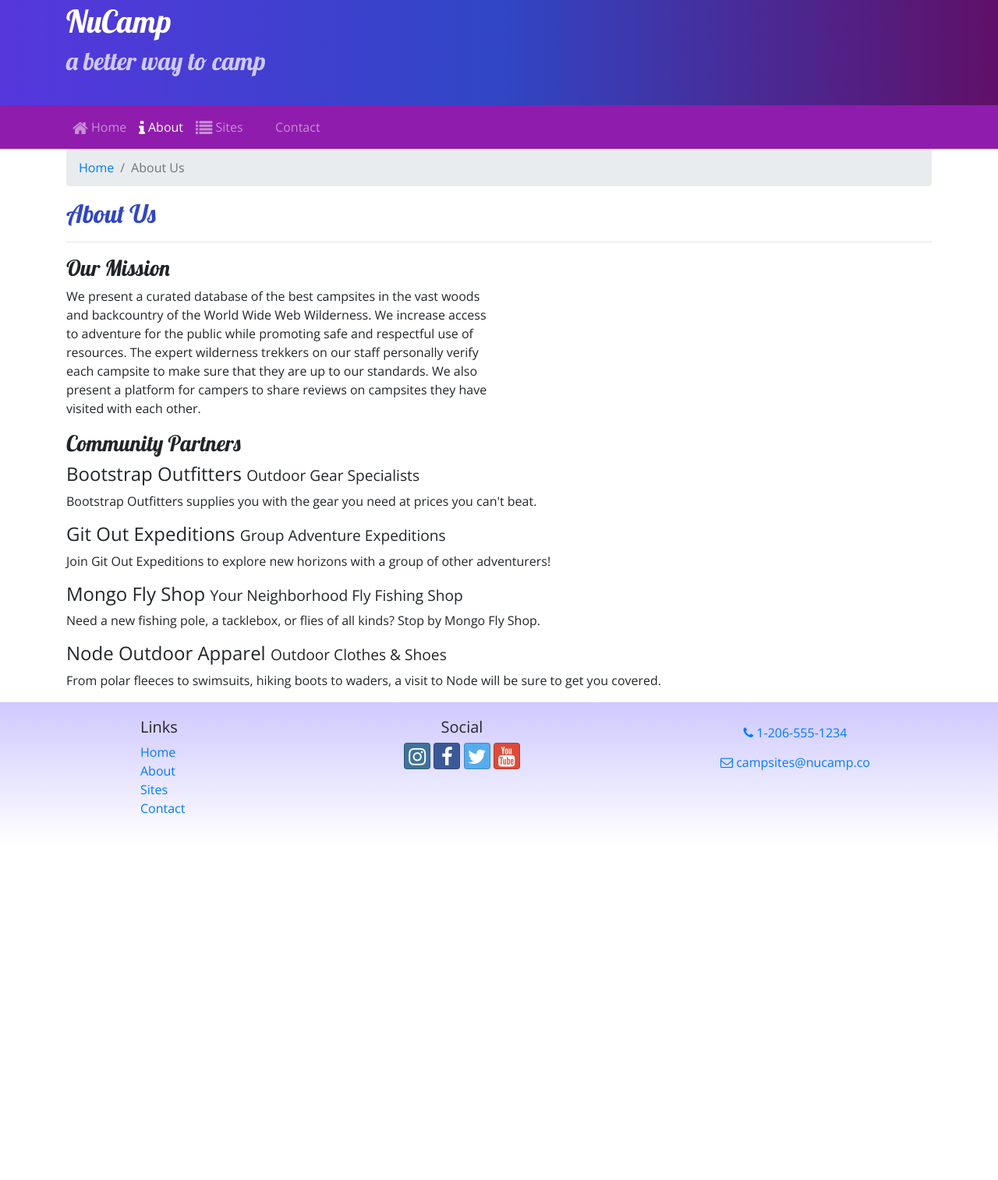
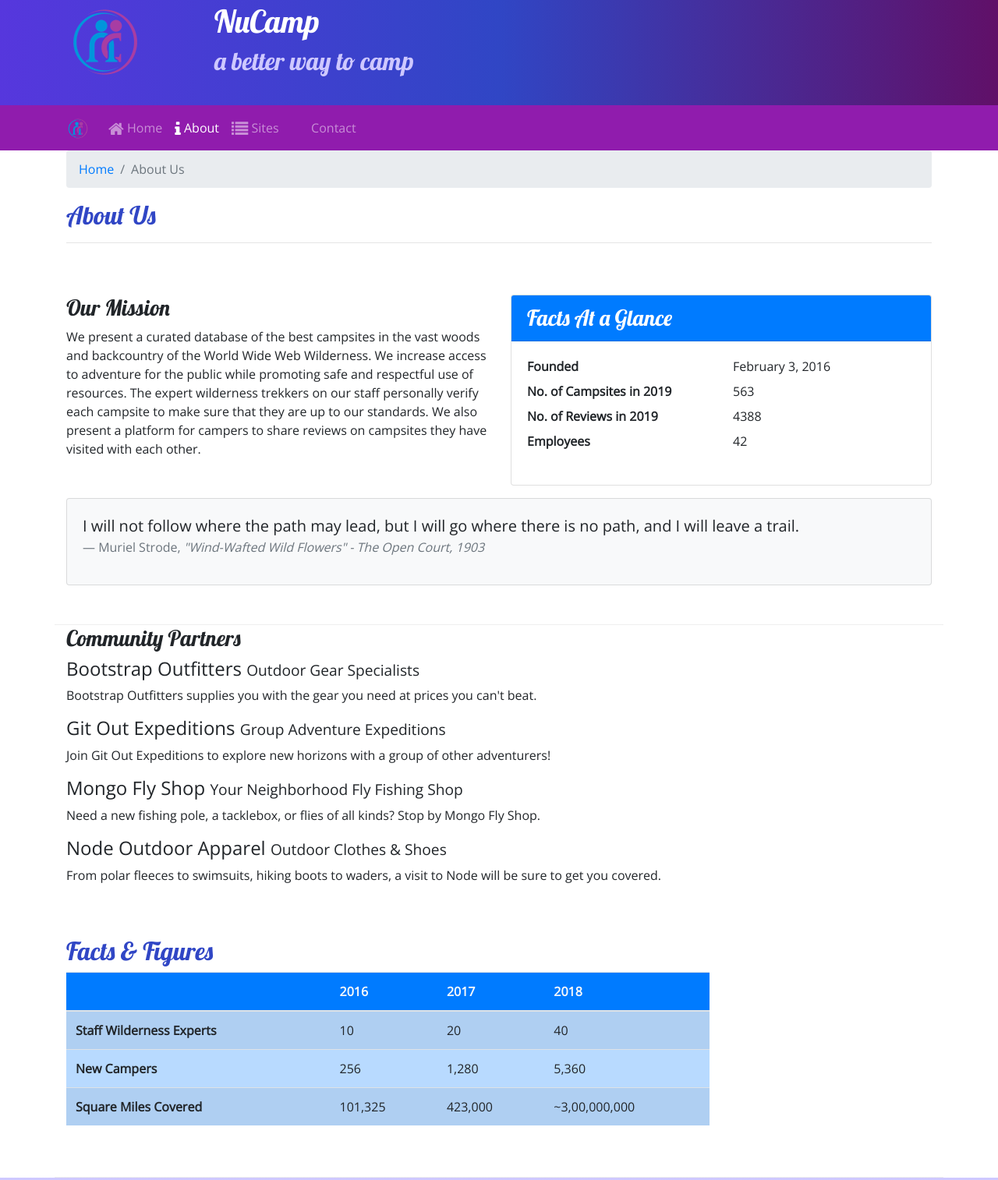
Before and after one commit to eli585/nucamp-site-final, a website: page aboutus.html in a window 1280 px wide. Shown: the part 27-1541 px from the top of the page at 78% size. Before the commit the page ends 1112 px from the top, so only its background shows below. Drawn offline with nearby package versions, Linux system fonts and the light colour scheme.

Commit message:
Images and Media

```diff
--- a/aboutus.html
+++ b/aboutus.html
@@ -22,6 +22,9 @@
     <header class="jumbotron jumbotron-fluid">
         <div class="container">
             <div class="row">
+                <div class="col-4 col-sm-3 col-md-2 align-self-center">
+                    <a href="index.html"><img src="img/logo.png"  class="img-fluid" /></a>
+                </div>
                 <div class="col col-xs-12">
                     <h1>NuCamp</h1>
                     <h2>a better way to camp</h2>
@@ -32,7 +35,9 @@
 
     <nav class="navbar navbar-expand-sm navbar-dark sticky-top">
         <div class="container">
-        <button class="navbar-toggler ml-auto" type="button" data-toggle="collapse" data-target="#nucampNavbar">
+            <a class="navbar-brand" href="index.html"><img src="img/logo.png"
+            height="30" width="30" /> </a>
+        <button class="navbar-toggler" type="button" data-toggle="collapse" data-target="#nucampNavbar">
             <span class="navbar-toggler-icon"></span>
         </button>
             <div class="collapse navbar-collapse" id="necampNavbar">
@@ -65,10 +70,41 @@
             </div>
         </div>
 
-        <div class="row">
-            <div class="col col-sm-6">
+        <div class="row row-content">
+            <div class="col-sm-6">
                 <h3>Our Mission</h3>
-                <p>We present a curated database of the best campsites in the vast woods and backcountry of the World Wide Web Wilderness. We increase access to adventure for the public while promoting safe and respectful use of resources. The expert wilderness trekkers on our staff personally verify each campsite to make sure that they are up to our standards. We also present a platform for campers to share reviews on campsites they have visited with each other.</p>
+                <p> We present a curated database of the best campsites in the vast woods and backcountry of the World Wide Web Wilderness.
+                    We increase access to adventure for the public while promoting safe and respectful use of resources.
+                    The expert wilderness trekkers on our staff personally verify each campsite to make sure that they are up to our standards.
+                    We also present a platform for campers to share reviews on campsites they have visited with each other.</p>
+            </div>
+            <div class="col-sm-6">
+                <div class="card">
+                    <h3 class="card-header bg-primary text-white">Facts At a Glance</h3>
+                    <div class="card-body">
+                        <dl class="row">
+                            <dt class="col-6">Founded</dt>
+                            <dd class="col-6">February 3, 2016</dd>
+                            <dt class="col-6">No. of Campsites in 2019</dt>
+                            <dd class="col-6">563</dd>
+                            <dt class="col-6">No. of Reviews in 2019</dt>
+                            <dd class="col-6">4388</dd>
+                            <dt class="col-6">Employees</dt>
+                            <dd class="col-6">42</dd>
+                        </dl>
+                    </div>
+                </div>
+            </div>
+            <div class="col">
+                <div class="card card-body bg-light mt-3">
+                    <blockquote class="blockquote">
+                        <p class="mb-0">I will not follow where the path may lead, but I will go where there is no path, and I will leave a trail.</p>
+                        <footer class="blockquote-footer">Muriel Strode,
+                            <cite title="Source Title">"Wind-Wafted Wild Flowers" -
+                            The Open Court, 1903</cite>
+                        </footer>
+                    </blockquote>
+                </div>
             </div>
         </div>
 
@@ -85,9 +121,46 @@
                 <p class="d-none d-sm-block">From polar fleeces to swimsuits, hiking boots to waders, a visit to Node will be sure to get you covered.</p>
             </div>
         </div>
+        <div class="row row-content">
+            <div class="col-sm-9">
+            	<h2>Facts &amp; Figures</h2>
+            	<div class="table-responsive">
+               	    <table class="table table-striped">
+	                <thead>
+	                    <tr class="bg-primary text-light">
+	                        <th></th>
+	                        <th>2016</th>
+	                        <th>2017</th>
+	                        <th>2018</th>
+	                    </tr>
+                    	</thead>
+	                <tbody class="table-primary">
+                            <tr>
+                                <th>Staff Wilderness Experts</th>
+                                <td>10</td>
+                                <td>20</td>
+                                <td>40</td>
+                            </tr>
+                            <tr>
+                                <th>New Campers</th>
+                                <td>256</td>
+                                <td>1,280</td>
+                                <td>5,360</td>
+                            </tr>
+                            <tr>
+                                <th>Square Miles Covered</th>
+                                <td>101,325</td>
+                                <td>423,000</td>
+                                <td>~3,00,000,000</td>
+                            </tr>
+                        </tbody>
+                    </table>
+                </div>
+            </div>
+       </div>
     </div>
 
-    <footer>
+    <footer class="site-footer">
         <div class="container">
             <div class="row">
                 <div class="col-4 col-sm-2 offset-1">
--- a/css/styles.css
+++ b/css/styles.css
@@ -11,7 +11,7 @@ h2 {
 header h2 {
     color: #cec8ff;
 }
-footer {
+.site-footer {
     background-image: linear-gradient(#cec8ff, white);
     padding: 20px 0;
 }
```
Also changed, not shown: contactus.html (+7 -2 lines), index.html (+24 -9 lines), img/bootstrap-thumb.png (added), img/breadcrumb-trail-thumb.jpg (added), img/breadcrumb-trail.jpg (added), img/chrome-river-thumb.jpg (added), img/chrome-river.jpg (added), img/logo.png (added), img/react-lake-thumb.jpg (added), img/react-lake.jpg (added).
